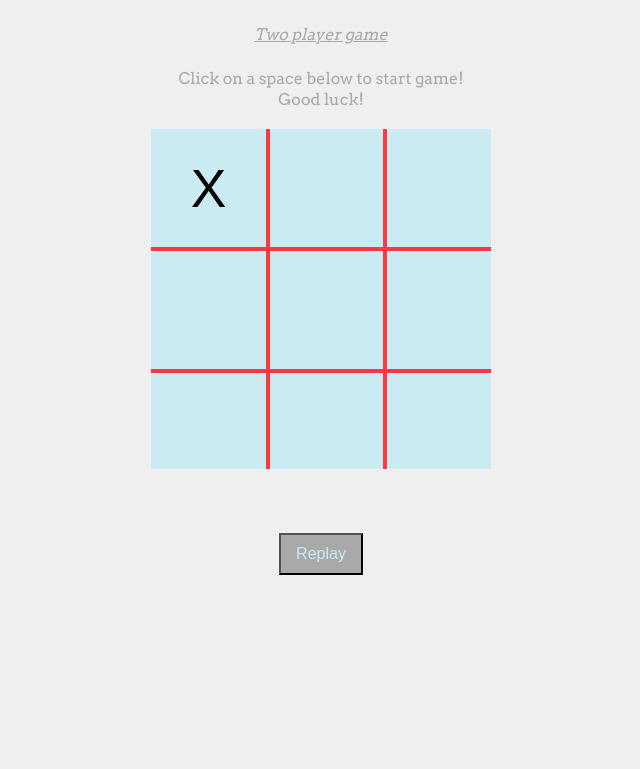
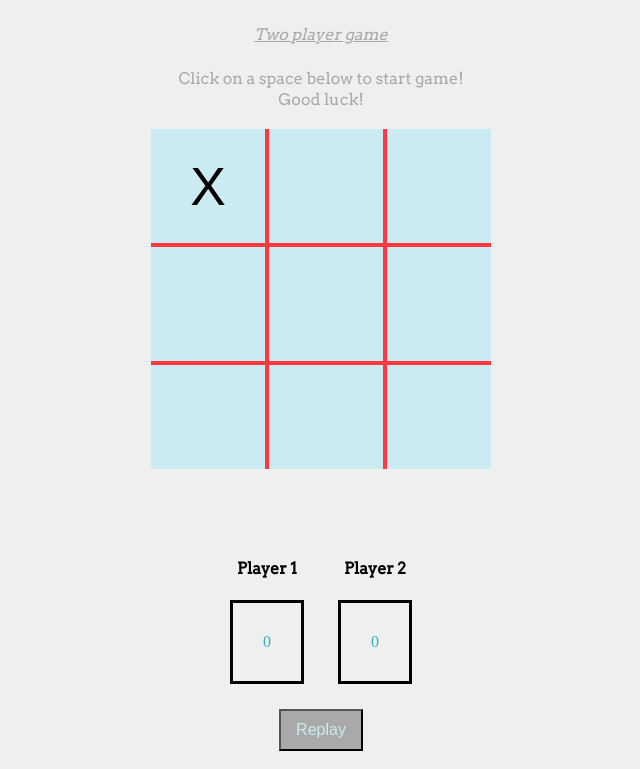
Before and after one commit to KatrinaFrost/tictactoe, a plain HTML site: page index.html in a window 1280 px wide. Both pictures are taken after a click on the element 527 px from the left and 266 px from the top of the page. Shown: the part 78-847 px from the top of the page, without its empty margins (319-959 px from the left). Before the commit the page ends 800 px from the top, so only its background shows below. Drawn offline with Linux system fonts and the light colour scheme.

Commit message:
Updates in JS, CSS and HTML

```diff
--- a/index.html
+++ b/index.html
@@ -21,7 +21,7 @@
   <p class="center">Click on a space below to start game!
   <br>Good luck!</p>
 
-      <!-- to create board -->
+      <!-- To create board -->
 
   <div id="board-outer" class="center">
     <table id="board">
@@ -58,11 +58,30 @@
     <br>
     <br>
 
-  <div class="center button">
-    <button id="replay" onclick="replay()">Replay</button> <!-- Creates reply button and calls it from js -->
+  <!-- Scoreboard -->
+
+  <div class="playerOne" align="center">
+    <div class="player">
+      <h4>Player 1</h4>
+      <div id="scoreOne" class="score-box">
+        0
+      </div>
+    </div>
+    <div id="playerTwo" class="player">
+      <h4>Player 2</h4>
+      <div id="scoreTwo" class="score-box">
+        0
+      </div>
+    </div>
   </div>
 
-  <script src="main.js"></script>
+  <!-- Reply button -->
+
+  <div class="center button">
+    <button id="replay" onclick="replay()">Replay</button> <!-- Creates reply button and calls it from JS -->
+  </div>
+
+  <script src="main.js"></script> <!-- Linking JS -->
 
 </body>
 
--- a/main.js
+++ b/main.js
@@ -1,63 +1,83 @@
+//---------------------- Tic Tac Toe - Project 0 ---------------------------- //
+
 console.log("YO!");
 
-// Defining players by creating an object //
+//-- Defining players one and two by creating an object --------------------- //
 
-let playerOne = {
+let players = [
+  {
+    score : 0,
     playerSymbol : "X",
     playerName : "Player One",
-    id : 0
-}
-
-let playerTwo = {
+    id : 0,
+    elementName : "scoreOne"
+  },
+  {
+    score : 0,
     playerSymbol : "0",
     playerName : "Player Two",
-    id : 1
-}
+    id : 1,
+    elementName : "scoreTwo"
+  }
+]
 
-// Adding playerOne and PlayerTwo to the game
+// let playerOne = {
+//     score : 0,
+//     playerSymbol : "X",
+//     playerName : "Player One",
+//     id : 0
+// }
+//
+// let playerTwo = {
+//     score : 1,
+//     playerSymbol : "0",
+//     playerName : "Player Two",
+//     id : 1
+// }
 
-let players = [playerOne, playerTwo];
+let turn = 0; // Creating a function for players turn
 
-let playersTurn = players [0]; // Creating a function for players turn
-
-// Adds the symbol to the board
+//-- Adds the symbol to the board ------------------------------------------- //
 
 let placeOnBoard = function(event) {
-  // debugger;
   // uses the target and stamps symbol on board from the HTML
-  event.currentTarget.innerHTML = playersTurn.playerSymbol;
+  event.currentTarget.innerHTML = players[turn].playerSymbol;
   checkForWin(); // calling function
   checkForDraw(); // calling function on
   changePlayer(); // calling function on
 }
 
-// ------- Change Players ----------- //
+// -- Change Players -------------------------------------------------------- //
 
 let changePlayer = function () {
-    // debugger; //  If it is player one, using ID to search for it
-  if (playersTurn.id === 0) {
+// debugger;
+
+  if (turn === 0) {
     //Switch to player two
-    playersTurn = players[1];
+    turn = 1;
     // else switch to player one
   } else {
     // Put player back to player one
-    playersTurn = players[0];
+    turn = 0;
   }
 }
 
-// ----- Draw ----//
+// -- When players draw ----------------------------------------------------- //
 
 let checkForDraw = function() {
   let tileHasBeenUsedNumber = 0;
-  for (var i = 0; i < 9; i++) { // loop between 1-9 to check which tiles have been used
-    if (document.getElementById('tile-'+i).innerHTML != "") { // if tile has been used
-      tileHasBeenUsedNumber ++; // increment the number of tiles used
-    } // grabs from HTML index and clears it
+  for (var i = 0; i < 9; i++) { // Loop between 1-9 to check which tiles have been used
+    if (document.getElementById('tile-'+i).innerHTML != "") { // Checks if tile has been used
+      tileHasBeenUsedNumber ++; // Increment the number of tiles used
+    } // Grabs from HTML index and clears it
   }
-  if (tileHasBeenUsedNumber == 9) { // if all tiles have been used
-    console.log("Draw has happened"); // it is a draw
+  if (tileHasBeenUsedNumber == 9) { // If all tiles have been used
+    alert("It's a draw!"); // It is a draw
   }
 }
+
+// -- Winning Line ---------------------------------------------------------- //
+
 
 let winningLines = [
   //across
@@ -65,39 +85,51 @@ let winningLines = [
   [3, 4, 5],
   [6, 7 ,8],
   //diagonal
-  [0, 5, 8],
-  [2, 5, 6],
+  [0, 4, 8],
+  [2, 4, 6],
   //down and upwards
   [0, 3, 6],
   [1, 4, 7],
   [2, 5, 8]
 ];
 
-// check for win
+// -- Check for a win ------------------------------------------------------- //
 
 let checkForWin = function() {
   let winningSequence = 0;
-  let playerSymbol = playersTurn.playerSymbol; // check that the symbol matches the win lines
-  for (var i = 0; i < winningLines.length; i++) { // loops through rows of wiining lines
-    winningSequence = 0; // resets winning equence to 0
-    for (var j = 0; j < winningLines[i].length; j++) { // loops through each item in win line e.g.0,1,2
+  let playerSymbol = players[turn].playerSymbol; // Checks the symbol matches the win lines
+  for (var i = 0; i < winningLines.length; i++) { // Loops through rows of winning lines
+    winningSequence = 0; // Resets winning sequence to 0
+    for (var j = 0; j < winningLines[i].length; j++) { // Loops through each item in win line e.g.0,1,2
       if (document.getElementById("tile-" + winningLines[i][j]).innerHTML === playerSymbol){ // to find a match (reads the columns)
         winningSequence ++;
       }
     }
-    if (winningSequence === 3){
-      console.log("we have a winner mother fucker", playersTurn.playerName);
+    if (winningSequence === 3) {
+      // alert(playersTurn.playerName + " is the winner!");
+      players[turn].score++;
+      console.log(players[turn].score);
+      document.getElementById(`${players[turn].elementName}`).innerHTML = players[turn].score
+      return;
     }
   }
 }
-  // loop over all the winlines.
-  // loop over all the current selections
-  // to see if theres a win.
 
-// reset
+// -- Reset button ---------------------------------------------------------- //
 
 let replay = function () {
   for (var i = 0; i < 9; i++) { // create a loop between 1-9 and
     document.getElementById('tile-'+i).innerHTML = ""; // grabs from HTML index and clears it
   }
 }
+
+// -- Score board ----------------------------------------------------------- //
+
+let scoreBoard = function() {
+  let score = 0;
+  let playerScore = playersTurn.winningLines;
+  for (var i = 0; i < winningLines.length; i++) {
+}
+}
+
+// -- Reset game after three clicks ------------------------------------------//
--- a/style.css
+++ b/style.css
@@ -11,6 +11,7 @@ body {
    font-style: italic;
    text-decoration: underline;
 }
+
 /* ELEMENT STYLES */
 h1 {
    text-align: center;
@@ -21,6 +22,7 @@ h1 {
    padding: 3px;
    font-family: 'Arvo', serif;
 }
+
 p {
    text-align: center;
    font-family: 'Arvo', serif;
@@ -28,6 +30,7 @@ p {
    color: #A9A9A9;
    padding:3px;
 }
+
 .button {
    margin-left:auto;
    margin-right:auto;
@@ -35,12 +38,14 @@ p {
    padding: 10px;
    font-family: 'Arvo', serif;
 }
+
 #replay {
    font-size: 12pt;
    color: #CAEBF2;
    background-color: #A9A9A9;
    padding: 10px 15px 10px 15px;
 }
+
 /* BOARD STYLES */
 #board-outer {
    height: 340px;
@@ -48,6 +53,7 @@ p {
    background-color: #CAEBF2;
    overflow: hidden;
 }
+
 #board {
    width: 354px;
    height: 354px;
@@ -56,9 +62,10 @@ p {
    margin-left: -2px; /* - removes the outer edge */
    margin-top: -2px; /* - removes the outer edge */
 }
+
 td {
-   height: 116px;
-   width: 116px;
+   height: 80px;
+   width: 80px;
    text-align: center;
    font-family: sans-serif;
    font-size: 40pt;
@@ -66,6 +73,27 @@ td {
    border: 2px solid #FF383F;
    text-transform: uppercase;
 }
+
+score-board {
+  text-align: center;
+  padding: 25px;
+  padding-left: 100px;
+  text-align: center;
+}
+.player {
+  display: inline-block;
+  padding: 15px;
+}
+.player h4 {
+  font-weight: bold;
+  font-family: 'Arvo', serif;
+}
+.score-box {
+  border: 3px solid black;
+  padding: 30px;
+  color: #2CB3C9;
+}
+
 .x {
    width: 100%;
    height: 100%;
```
Also changed, not shown: 2 other files.
